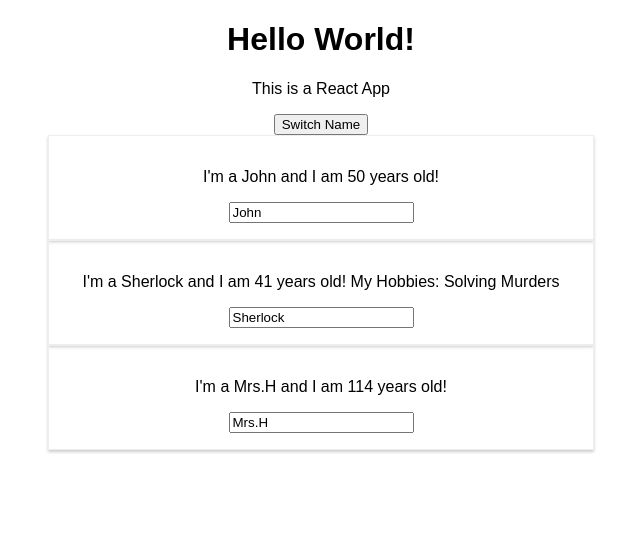
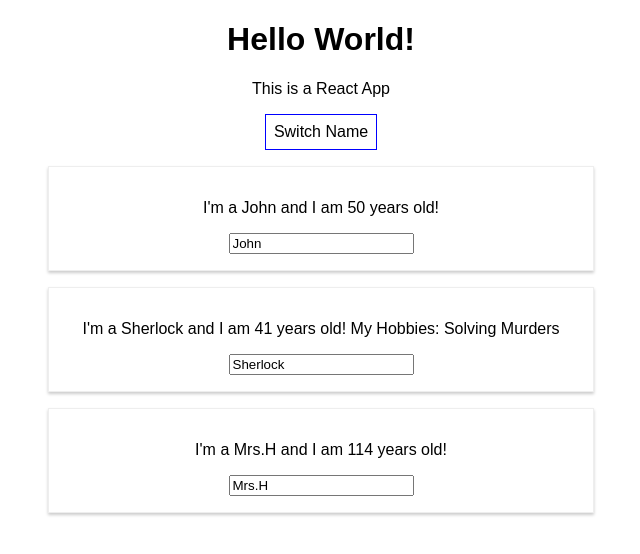
Before and after one commit to EmberLynn/react-practice-project, a React (Create React App) app: page / in a window 1280 px wide. Shown: the top 554 px of the page, without its empty margins (319-959 px from the left). Built offline with nearby package versions, Linux system fonts and the light colour scheme.

Commit message:
Added inline styling

```diff
--- a/src/App.js
+++ b/src/App.js
@@ -33,11 +33,22 @@
   }
 
   render() {
+
+    const style = {
+      backgroundColor: 'white',
+      font: 'inherit',
+      border: '1px solid blue',
+      padding: '8px',
+      cursor: 'pointer'
+    }
+
     return (
       <div className="App">
         <h1>Hello World!</h1>
         <p>This is a React App</p>
-        <button onClick={() => this.switchNameHandler("WATSON!")}>Switch Name</button>
+        <button
+        style = {style}
+        onClick={() => this.switchNameHandler("WATSON!")}>Switch Name</button>
         <Person
           name={this.state.persons[0].name}
           age={this.state.persons[0].age}/>
--- a/src/Person/Person.css
+++ b/src/Person/Person.css
@@ -1,6 +1,6 @@
 .Person {
     width: 40%;
-    margin: auto;
+    margin: 16px auto;
     border: 1px solid #eee;
     box-shadow: 0 2px 3px #ccc;
     padding: 16px;
```
